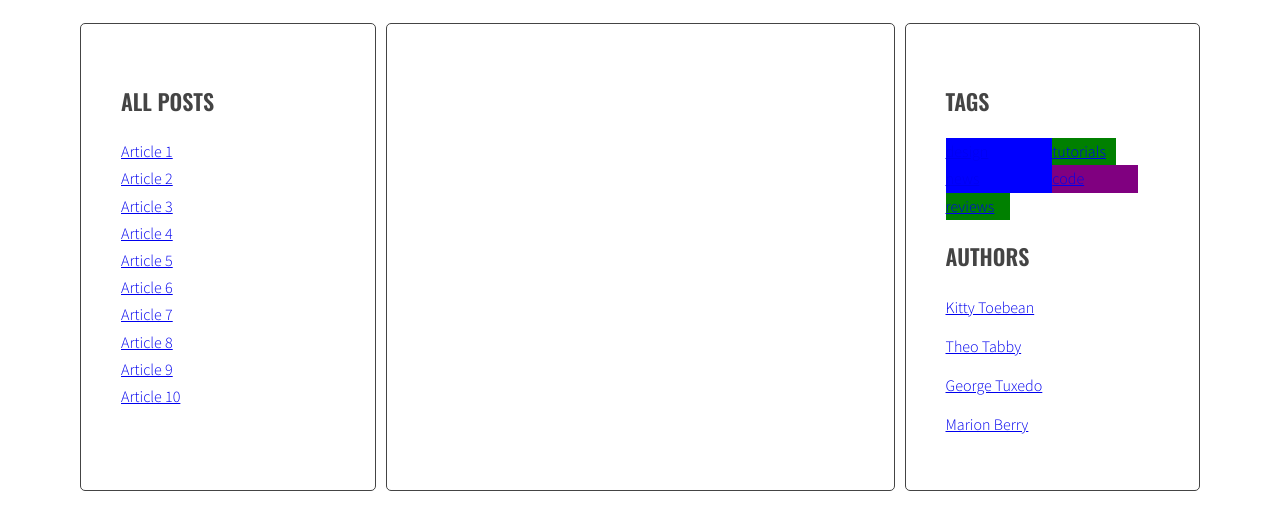
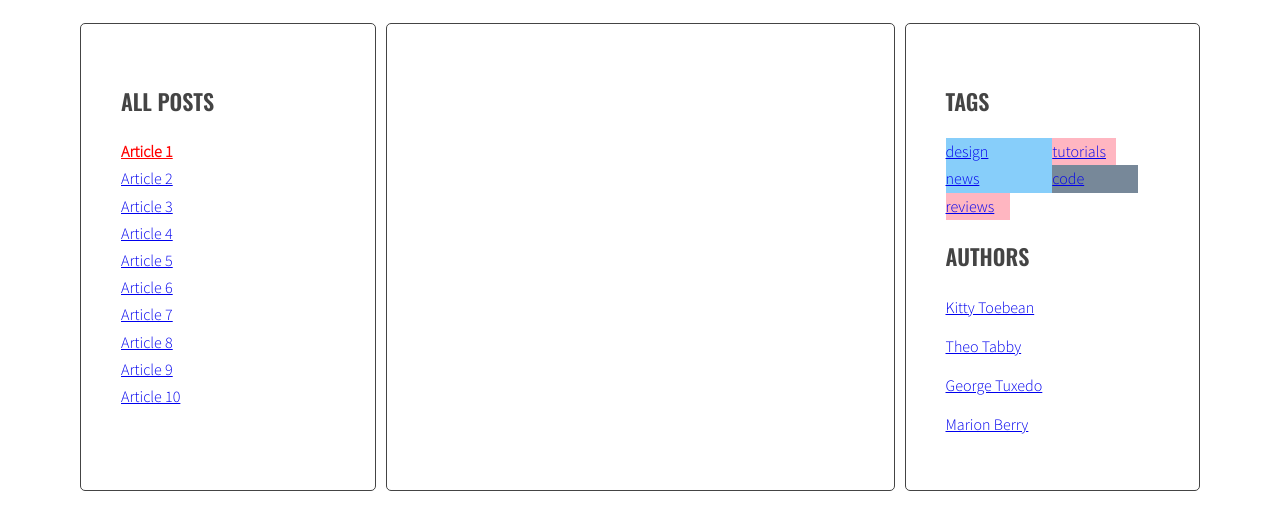
Before and after one commit to RWojcikowski/js-blog-1, a website: page index.html in a window 1280 px wide. Shown: the part 220-750 px from the top of the page. Drawn offline with nearby package versions, Linux system fonts and the light colour scheme.

Commit message:
zadanie 6.3

```diff
--- a/js/script.js
+++ b/js/script.js
@@ -47,6 +47,8 @@ const optArticleAuthorSelector = '.post-author';
 const optTagsListSelector = '.tags.list';
 const optCloudClassCount = '5';
 const optCloudClassPrefix = 'tag-size-';
+const optAuthorsListSelector = '.list .authors' >
+
 
   function generateTitleLinks(customSelector = '') {
     /* remove contents of titleList */
@@ -98,8 +100,8 @@ function generateTitleLinks(customSelector = '') {
     for (let link of links) {
       link.addEventListener('click', titleClickHandler);
     }
-}
-generateTitleLinks();
+  };
+// generateTitleLinks();
 
 function calculateTagsParams(tags) {
 
@@ -107,9 +109,9 @@ function calculateTagsParams(tags) {
   const params = {
     min: 999999,
     max: 0
-  }
+  };
   for (let tag in tags) {
-    console.log(tag + ' is used ' + tags[tag] + ' times');
+    // console.log(tag + ' is used ' + tags[tag] + ' times');
 
     if (tags[tag] > params.max) {
 
@@ -208,7 +210,7 @@ function generateTags() {
   /* [NEW]*/
 
   const tagsParams = calculateTagsParams(allTags);
-  console.log("tagsParams", tagsParams);
+  // console.log("tagsParams", tagsParams);
 
   let allTagsHTML = '';
 
@@ -217,16 +219,16 @@ function generateTags() {
     /* */
 
     const tagsLinkHTML = '<li class="' + calculateTagClass(allTags[tag], tagsParams) + '" ><a  href="#tags-' + tag + '">' + tag + '</a></li>';
-    console.log('tagLinkHTML:', tagsLinkHTML)
+    // console.log('tagLinkHTML:', tagsLinkHTML);
 
-    allTagsHTML += tagsLinkHTML
+    allTagsHTML += tagsLinkHTML;
 
 
 
     // allTagsHTML += '<li><a href="#' + tag + '"><span>' + allTags[tag] + '</span></a></li>';
 
     // allTagsHTML += tag + '(' + allTags[tag] + ')';
-    console.log(allTagsHTML);
+    // console.log(allTagsHTML);
   }
   /*[NEW] END LOOP */
 
@@ -289,28 +291,93 @@ function addClickListenersToTags() {
 
 addClickListenersToTags();
 
+function calculateAuthorsParams(authors) {
+  const params = {
+    min: 9999,
+    max: 0
+  };
+  for (const author in authors) {
+    console.log(author + ' is used ' + authors[author] + ' times');
+
+    if (authors[author] > params.max) {
+
+      params.max = authors[author];
+    }
+    if (authors[author] < params.min) {
+
+      params.min = authors[author];
+
+    }
+
+  }
+  return params;
+}
+
+function calculateAuthorsClass(count, params) {
+
+  const normalizedCount = count - params.min;
+
+  const normalizedMax = params.max - params.min;
+
+  const percentage = normalizedCount / normalizedMax;
+
+  const classNumber = Math.floor(percentage * (optCloudClassCount - 1) + 1);
+
+  return optCloudClassPrefix + classNumber;
+}
+
+
 function generateAuthors() {
+
+  let allAuthors = {};
+
+
   const articles = document.querySelectorAll(optArticleSelector);
   //console.log(authors);
   for (let article of articles) {
     //console.log(author);
 
     //console.log(html);
+    const author = article.querySelector(optAuthorsListSelector);
 
+    let html = '';
     const authorTag = article.dataset.author;
     //console.log(authorTags);
 
-    const linkHTML =
-      '<li><a href="#author-' +
-      authorTag +
-      '"><span>' +
-      authorTag +
-      '</span></a></li>';
+    const linkHTML = '<li><a href="#author-' + authorTag + '"><span>' + authorTag + '</span></a></li>';
+
+    html = html + linkHTML;
+    /* [NEW] check if this link is NOT already in allTags */
+    if (!allAuthors.hasOwnProperty(author)) {
+      /* [NEW] add generated code to allTags array */
+      allAuthors[author] = 1;
+    } else {
+      allAuthors[author]++;
+    }
 
     const list = article.querySelector(optArticleAuthorSelector);
     //console.log(list);
     list.insertAdjacentHTML('beforeend', linkHTML);
   }
+  const authorList = document.querySelector('.list .authors');
+
+  const authorsParams = calculateAuthorsParams(allAuthors);
+  console.log('authorParams', authorsParams);
+
+  let allAuthorsHTML = '';
+
+  for (let author in allAuthors) {
+
+    const authorsLinkHTML = '<li class="' + calculateAuthorsClass(allAuthors[author], authorsParams) + '" ><a  href="#authors-' + author + '">' + author + '</a></li>';
+    console.log('authorsLinkHTML:', authorsLinkHTML);
+
+    // allAuthorsHTML += '<li><a href="#authors-' + author + '"><span>' + allAuthors[author] + '</span></a></li>';
+    allAuthorsHTML += authorsLinkHTML;
+    console.log(allAuthorsHTML)
+  }
+
+  authorList.innerHTML = allAuthorsHTML;
+
 }
 generateAuthors();
 
--- a/sass/style.scss
+++ b/sass/style.scss
@@ -128,22 +128,27 @@ body {
   display: inline-block;
 }
 .tag-size-1 {
-  background-color: green;
+  background-color: lightpink;
+
   width: 30%;
 }
 .tag-size-2 {
-  background-color: yellow;
+  background-color: lightyellow;
+
   width: 35%;
 }
 .tag-size-3 {
-  background-color: purple;
+  background-color: lightslategray;
+
   width: 40%;
 }
 .tag-size-4 {
-  background-color: orange;
+  background-color: lightgreen;
+
   width: 45%;
 }
 .tag-size-5 {
-  background-color: blue;
+  background-color: lightskyblue;
+
   width: 50%;
 }
```
Also changed, not shown: css/style.css, 1 other file. Lines whose indentation alone changed are shown as unchanged.
